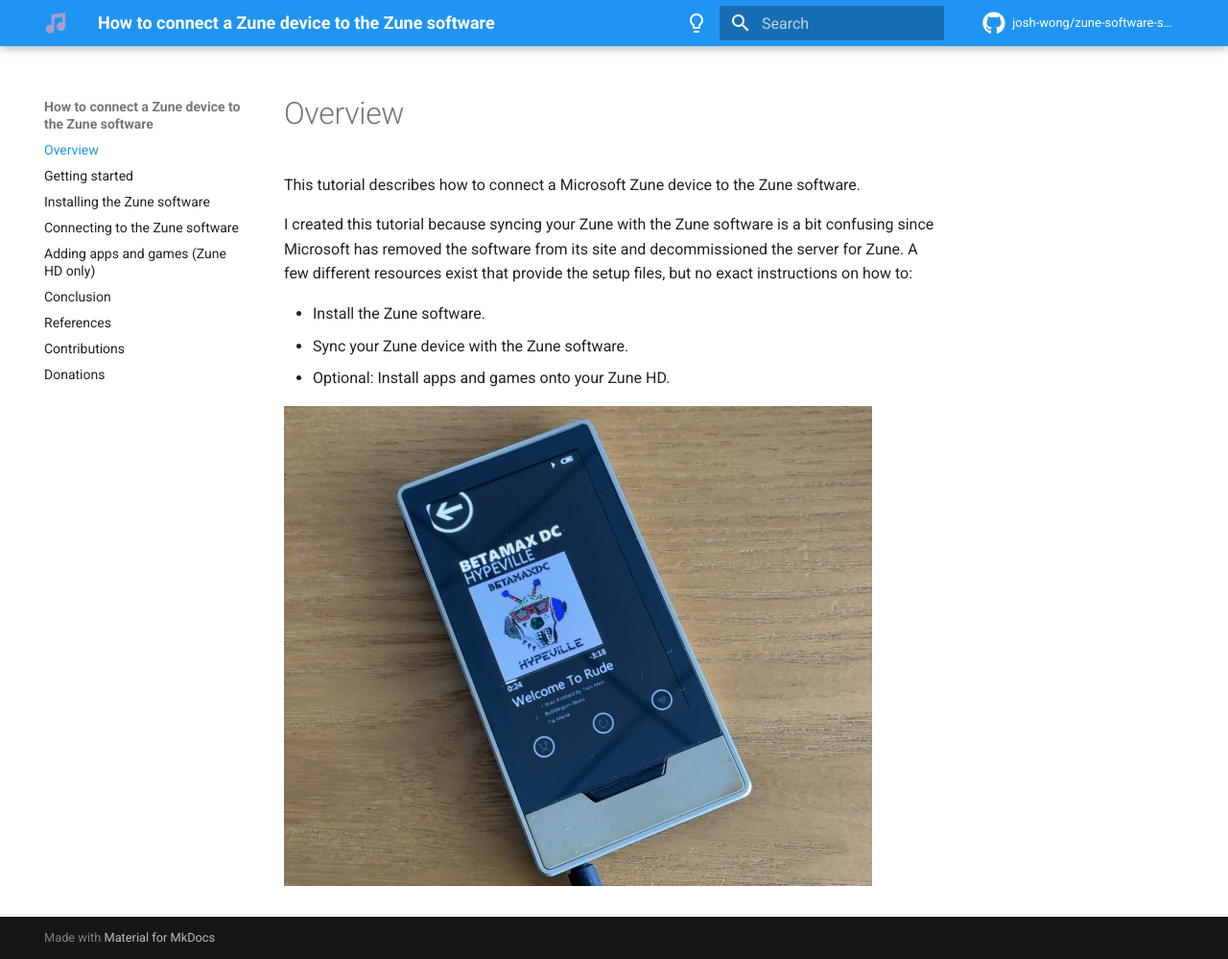
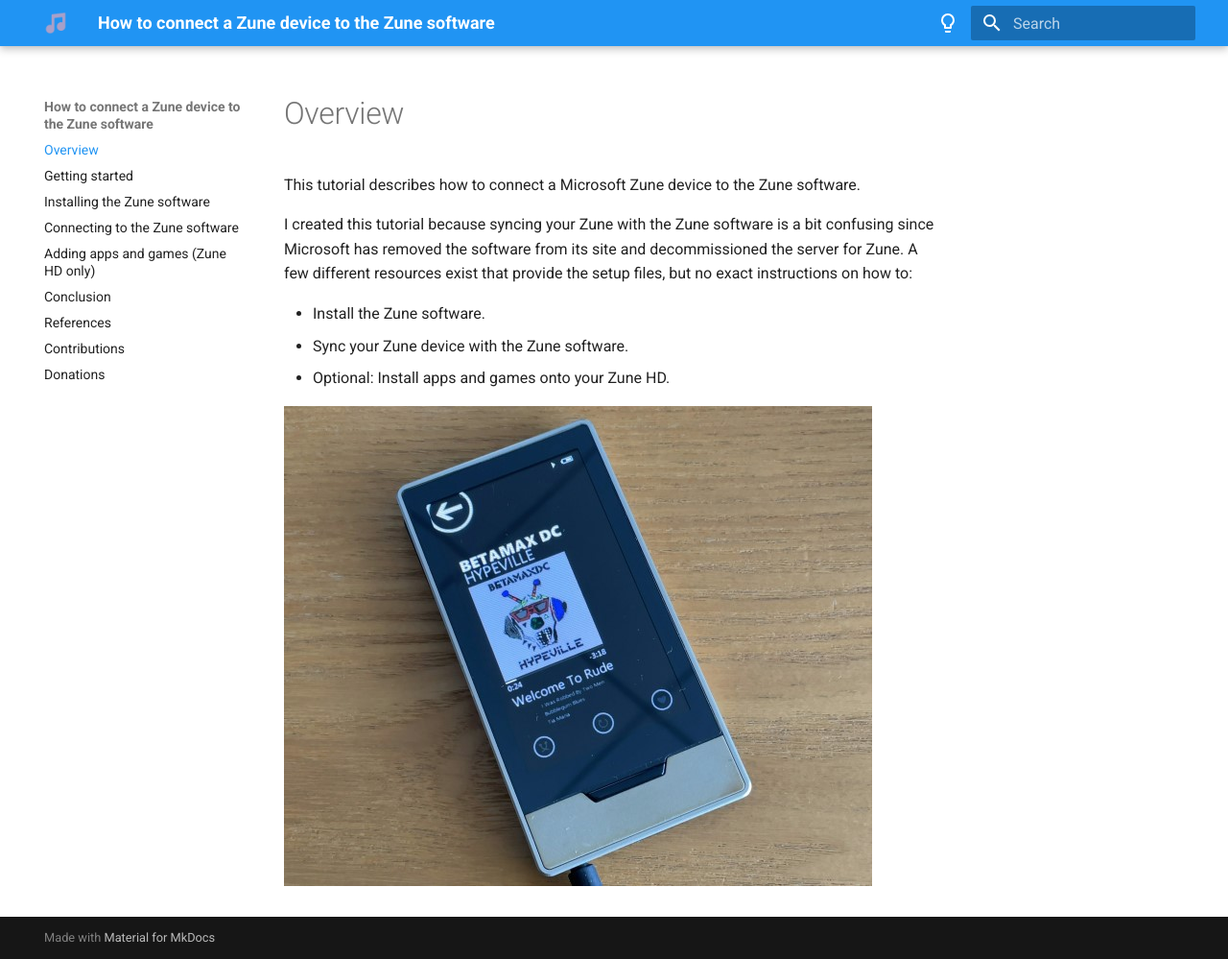
Before and after one commit to josh-wong/zune-software-setup, an MkDocs documentation site: the page built from docs/index.md, in a window 1280 px wide and 999 px high. Shown: the whole window at 96% size. Built offline with MkDocs 1.6.1 and Material for MkDocs 9.7.7, drawn with Linux system fonts in a browser that asks for light colours; comment, search, counter and statistics services are not loaded; part of the change alters nothing that is shown.

```diff
--- a/mkdocs.yml
+++ b/mkdocs.yml
@@ -1,11 +1,14 @@
 site_name: How to connect a Zune device to the Zune software
 site_url: https://josh-wong.github.io/zune-software-setup/
 
-repo_name: josh-wong/zune-software-setup
-repo_url: https://github.com/josh-wong/zune-software-setup
-# want to eventually hide the edit button since there's a conflict between editing the
-# multirepo docs site and the individual docs site
-edit_uri: edit/main/docs/
+# adds repo details in the top right-hand corner; removing since it's
+# to have in a multidocs site
+# repo_name: josh-wong/zune-software-setup
+# repo_url: https://github.com/josh-wong/zune-software-setup
+# removes the edit page button since there's a conflict with having the edit
+# page button on both single docs sites and this multidocs site; doesn't seem
+# to be a way to remove it from one site and keep it on the other
+# edit_uri: edit/main/docs/
 
 plugins:
   - search
```
